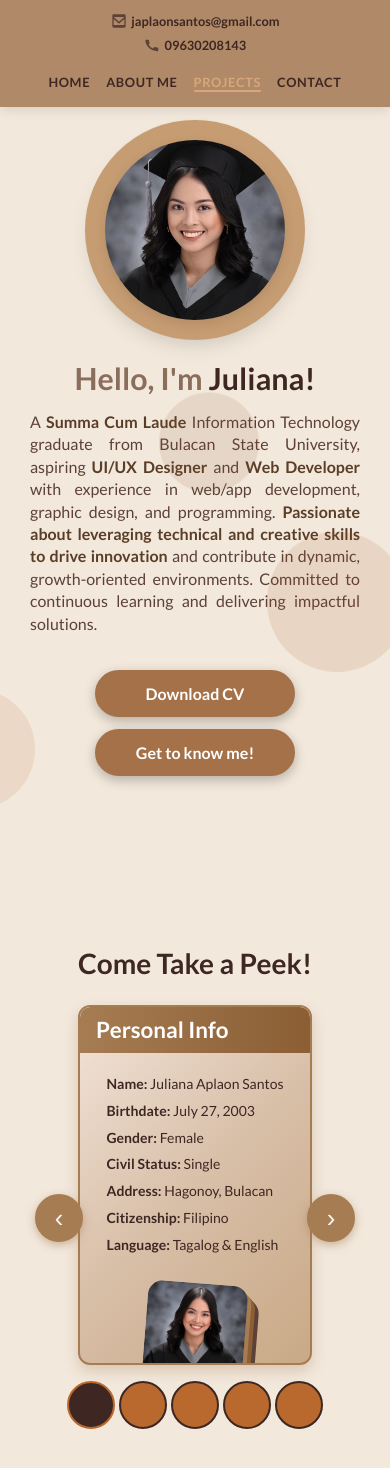
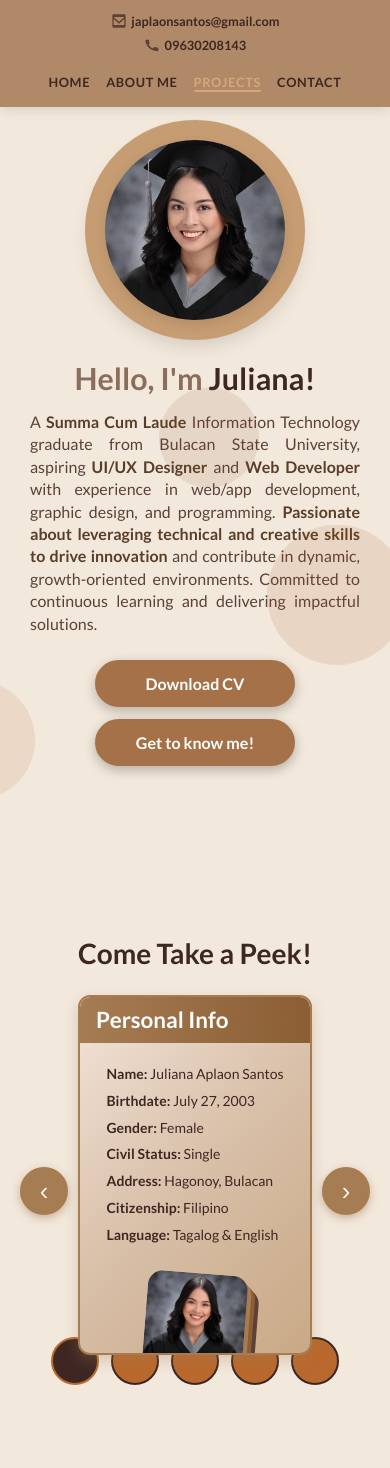
Before and after one commit to julianaaplaonsantos/mywebsite, a React (Vite) app: page / in a window 390 px wide. Shown: the top 1468 px of the page. Built offline with nearby package versions, Linux system fonts and the light colour scheme.

Commit message:
mobile ui fix test 9

```diff
--- a/src/sections/About.css
+++ b/src/sections/About.css
@@ -469,17 +469,17 @@
   }
 
   .slider-btn.prev {
-    left: 20px;
+    left: 5px;
   }
 
   .slider-btn.next {
-    right: 20px;
+    right: 5px;
   }
 
   .dot {
     width: 2px;
     height: 2px;
-    margin: 0 2px;
+    margin-top: -40px;
   }
 
   .dot.active {
@@ -528,17 +528,17 @@
   }
 
   .slider-btn.prev {
-    left: 20px;
+    left: 5px;
   }
 
   .slider-btn.next {
-    right: 20px;
+    right: 5px;
   }
 
   .dot {
     width: 2px;
     height: 2px;
-    margin: 0 2px;
+    margin-top: -40px;
   }
 
   .dot.active {
--- a/src/sections/Home.css
+++ b/src/sections/Home.css
@@ -75,7 +75,7 @@
 .text-content p {
   color: #5D4037;
   line-height: 1.6;
-  text-align: left;
+  text-align: justify;
 }
 
 .highlight {
@@ -364,7 +364,7 @@
   .buttons-container {
     flex-direction: column;
     gap: 12px;
-    margin-top: -30px;
+    margin-top: -40px;
     align-items: center;
   }
 
@@ -417,7 +417,7 @@
   .buttons-container {
     flex-direction: column;
     gap: 12px;
-    margin-top: -30px;
+    margin-top: -40px;
     align-items: center;
   }
 
```
